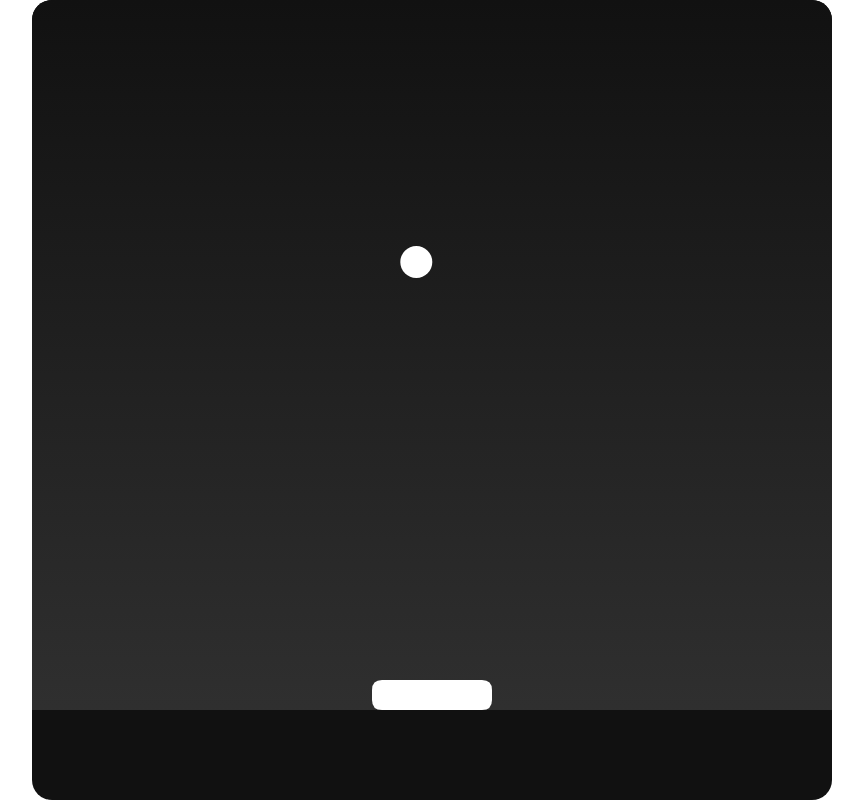
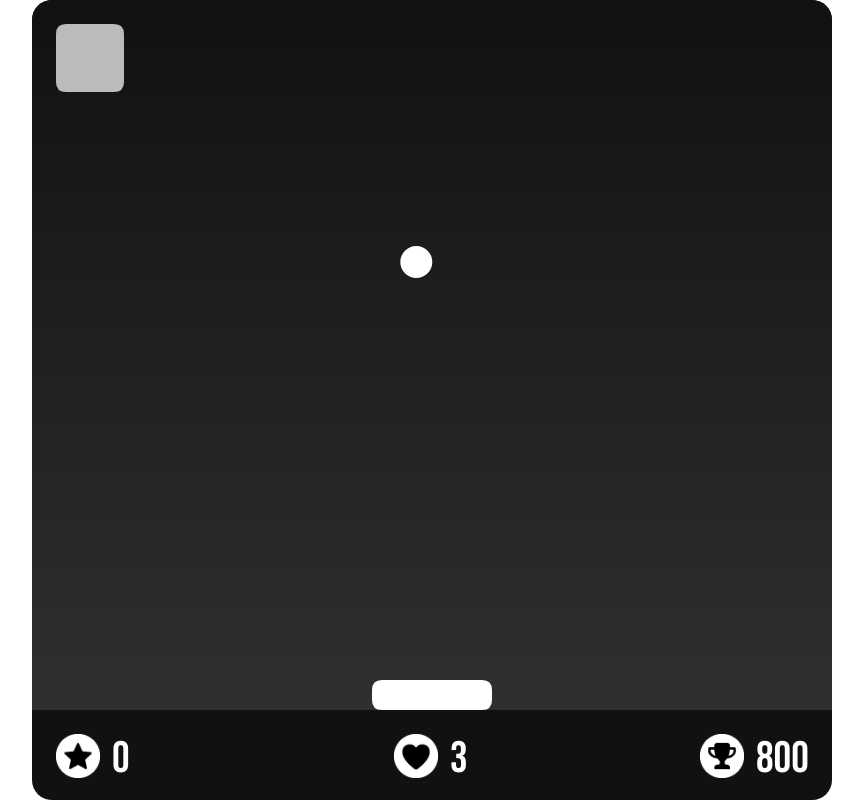
Before and after one commit to n377i/cube-crusher, a plain HTML site: page index.html in a window 1280 px wide. Shown: the whole page, without its empty margins (208-1071 px from the left). Drawn offline with Linux system fonts and the light colour scheme.

Commit message:
gameOver, gameLost, gameWon, gameStats, Ball Speed

```diff
--- a/index.html
+++ b/index.html
@@ -1,15 +1,19 @@
 <!DOCTYPE html>
 <html lang="de">
+
 <head>
     <meta charset="UTF-8">
     <meta name="viewport" content="width=device-width, initial-scale=1.0">
     <meta http-equiv="X-UA-Compatible" content="ie=edge">
     <title>Cube Breaker</title>
     <link rel="stylesheet" href="style.css" />
+    <link href="https://fonts.googleapis.com/css2?family=Bebas+Neue&display=swap" rel="stylesheet">
 
     <script src="script.js" defer></script>
 </head>
+
 <body>
     <canvas id="game"></canvas>
 </body>
+
 </html>
--- a/script.js
+++ b/script.js
@@ -3,8 +3,17 @@
 // VARIABLEN
 let leftArrow = false;
 let rightArrow = false;
+let bricks = [];
+let score = 0;
+let pointsPerBrick = 5;
+let scoreIcon = new Image();
+scoreIcon.src = 'img/score.png';
 let lives = 3;
-let bricks = [];
+let livesIcon = new Image();
+livesIcon.src = 'img/lives.png';
+let highScore = 800;
+let highScoreIcon = new Image();
+highScoreIcon.src = 'img/highscore.png';
 const paddleHeight = 30;
 const paddleWidth = paddleHeight * 4;
 const marginBottom = 90;
@@ -40,13 +49,6 @@ const paddle = {
 }
 
 const drawPaddle = () => {
-    /*ctx.fillStyle = 'white';
-    ctx.fillRect(
-        paddle.x,
-        paddle.y,
-        paddle.w,
-        paddle.h
-    );*/
     roundedRect(
         paddle.x,
         paddle.y,
@@ -80,67 +82,77 @@ const drawBall = () => {
     ctx.closePath();
 }
 
-/*
+// Brick
 const brick = {
     w: 68,
     h: 68,
-    rows: 5,
-    cols: 10,
+    rows: 1,
+    cols: 1,
     gap: 8,
     marginLeft: 24,
     marginTop: 24,
-    color: '#7addfa'
+    color: '#bbb'
 }
 
+/*
+let brickColors = ['#fe4109', '#fe9901', '#f5e900', '#a3db00', '#7addfa']
+
+const getBrickColor = () => {
+    for (let r = 0; r < brick.rows; r++) {
+        for (let c = 0; c < brick.cols; c++) {
+                if (bricks[r] = bricks[0])
+                    return brickColors[0];
+
+                if (bricks[r] = bricks[1])
+                    return brickColors[1];
+
+                if (bricks[r] = bricks[2])
+                    return brickColors[2];
+
+                if (bricks[r] = bricks[3])
+                    return brickColors[3];
+
+                if (bricks[r] = bricks[4])
+                    return brickColors[4];
+            }
+        }
+    }
+*/
+
+
+// Steine positionieren
 const createBricks = () => {
+    // Zeilen
     for (let r = 0; r < brick.rows; r++) {
         bricks[r] = [];
+        // Spalten
         for (let c = 0; c < brick.cols; c++) {
+            // Zweidimensionales Array
             bricks[r][c] = {
                 x: c * (brick.w + brick.gap) + brick.marginLeft,
                 y: r * (brick.h + brick.gap) + brick.marginTop,
-                status: true
+                status: true // Stein wurde noch nicht vom Ball getroffen.
             }
         }
     }
 }
 
-createBricks();
-
+// Steine zeichnen, die noch nicht vom Ball getroffen wurden.
 const drawBricks = () => {
     for (let r = 0; r < brick.rows; r++) {
         for (let c = 0; c < brick.cols; c++) {
-            let b = bricks[r][c];
-            if (b.status) {
+            if (bricks[r][c].status) {
                 roundedRect(
                     bricks[r][c].x,
                     bricks[r][c].y,
                     brick.w,
                     brick.h,
                     10,
-                        brick.color);
+                    brick.color)
             }
         }
     }
 }
-
-const brickCollision = () => {
-    for (let r = 0; r < brick.rows; r++) {
-        for (let c = 0; c < brick.cols; c++) {
-            let b = bricks[r][c];
-            if (b.status) {
-                if (ball.x + ball.radius > b.x &&
-                    ball.x - ball.radius < b.x + brick.w &&
-                    ball.y + ball.radius > b.y &&
-                    ball.y - ball.radius < b.y + brick.h) {
-                    ball.vy *= -1;
-                    b.status = false;
-                }
-            }
-        }
-    }
-}
-*/
 
 // Steuerung
 document.addEventListener('keydown', function (evt) {
@@ -193,11 +205,12 @@ const wallCollision = () => {
     // Wenn der Ball mit der Decke kollidiert, wird der vy-Wert umgekehrt.
     if (ball.y - ball.radius < 0)
         ball.vy *= -1;
-    // Wenn der Ball mit dem Boden kollidiert, verliert der Spieler ein Leben, Paddle und Ball werden zurückgesetzt.
+    // Wenn der Ball mit dem Boden kollidiert, verliert der Spieler ein Leben, Paddle, Ball und Ball-Geschwindigkeit werden zurückgesetzt.
     if (ball.y + ball.radius > game.height - marginBottom) {
         lives--;
         resetPaddle();
         resetBall();
+        ball.speed = 4;
     }
 }
 
@@ -219,44 +232,109 @@ const paddleCollision = () => {
     }
 }
 
+// Kollisionsabfrage Stein
+const brickCollision = () => {
+    for (let r = 0; r < brick.rows; r++) {
+        for (let c = 0; c < brick.cols; c++) {
+            if (bricks[r][c].status) {
+                // Wenn der Ball mit dem Stein kollidiert, wird der vy-Wert umgekehrt und der Stein verschwindet.
+                if (ball.x + ball.radius > bricks[r][c].x &&
+                    ball.x - ball.radius < bricks[r][c].x + brick.w &&
+                    ball.y + ball.radius > bricks[r][c].y &&
+                    ball.y - ball.radius < bricks[r][c].y + brick.h) {
+                    ball.vy *= -1;
+                    ball.speed += 0.1;
+                    score += pointsPerBrick;
+                    bricks[r][c].status = false;
+                }
+            }
+        }
+    }
+}
+
+// Punkte, Leben und HighScore
+const drawGameStats = (img, imgX, imgY, text, textX, textY) => {
+    ctx.drawImage(img, imgX, imgY, 44, 44);
+    ctx.fillStyle = 'white'
+    ctx.font = '44px Bebas Neue';
+    ctx.fillText(text, textX, textY);
+}
+
+let gameOver = false;
+let win = false;
+
+// Spiel veloren
+const gameLost = () => {
+    //Wenn alle Leben verbraucht sind, erscheint ein Alert, bei Klick auf OK wird das Spiel neu geladen.
+    if (lives == 0) {
+        gameOver = true;
+        alert('Spiel verloren');
+        location.reload();
+    }
+}
+
+const gameWon = () => {
+    win = true;
+    for (let r = 0; r < brick.rows; r++) {
+        for (let c = 0; c < brick.cols; c++) {
+            win = win && !bricks[r][c].status
+            }
+        }
+        if (win) {
+            gameOver = true;
+            alert('Spiel gewonnen!');
+            location.reload();
+        }
+}
+
 const update = () => {
     movePaddle();
     moveBall();
     wallCollision();
     paddleCollision();
-    //brickCollision();
+    brickCollision();
+    gameLost();
+    gameWon();
 }
 
 const draw = () => {
     drawGameBG();
+    drawBricks();
     drawPaddle();
     drawBall();
-    //drawBricks();
-}
-
-// INIT
-const init = () => {
-    ctx.clearRect(0, 0, game.width, game.height);
-    draw();
-    update();
-    requestAnimationFrame(init); // ruft vor jedem erneuten Rendern des Browserfensters die Animations-Funktion auf - effizienter als Zeitintervalle.
+    drawGameStats(scoreIcon, 24, game.height - 66, score, 80, game.height - 28);
+    drawGameStats(livesIcon, game.width / 2 - 38, game.height - 66, lives, game.width / 2 + 18, game.height - 28);
+    drawGameStats(highScoreIcon, game.width - 132, game.height - 66, highScore, game.width - 76, game.height - 28);
 }
 
 const roundedRect = (x, y, w, h, radius, color) => {
-    let r = x + w;
+    let a = x + w;
     let b = y + h;
     ctx.beginPath();
     ctx.fillStyle = color;
     ctx.moveTo(x + radius, y);
-    ctx.lineTo(r - radius, y);
-    ctx.quadraticCurveTo(r, y, r, y + radius);
-    ctx.lineTo(r, y + h - radius);
-    ctx.quadraticCurveTo(r, b, r - radius, b);
+    ctx.lineTo(a - radius, y);
+    ctx.quadraticCurveTo(a, y, a, y + radius);
+    ctx.lineTo(a, y + h - radius);
+    ctx.quadraticCurveTo(a, b, a - radius, b);
     ctx.lineTo(x + radius, b);
     ctx.quadraticCurveTo(x, b, x, b - radius);
     ctx.lineTo(x, y + radius);
     ctx.quadraticCurveTo(x, y, x + radius, y);
     ctx.fill();
+    ctx.closePath();
 }
 
-init();
+createBricks();
+
+// Spielschleife
+const gameLoop = () => {
+    ctx.clearRect(0, 0, game.width, game.height);
+    draw();
+    update();
+    if (!gameOver) {
+    requestAnimationFrame(gameLoop); // ruft vor jedem erneuten Rendern des Browserfensters die Animations-Funktion auf - effizienter als Zeitintervalle.
+    }
+}
+
+gameLoop();
```
Also changed, not shown: img/highscore.png (added), img/highscore.svg (added), img/lives.png (added), img/lives.svg (added), img/score.png (added), img/score.svg (added). Lines whose indentation alone changed are shown as unchanged.
